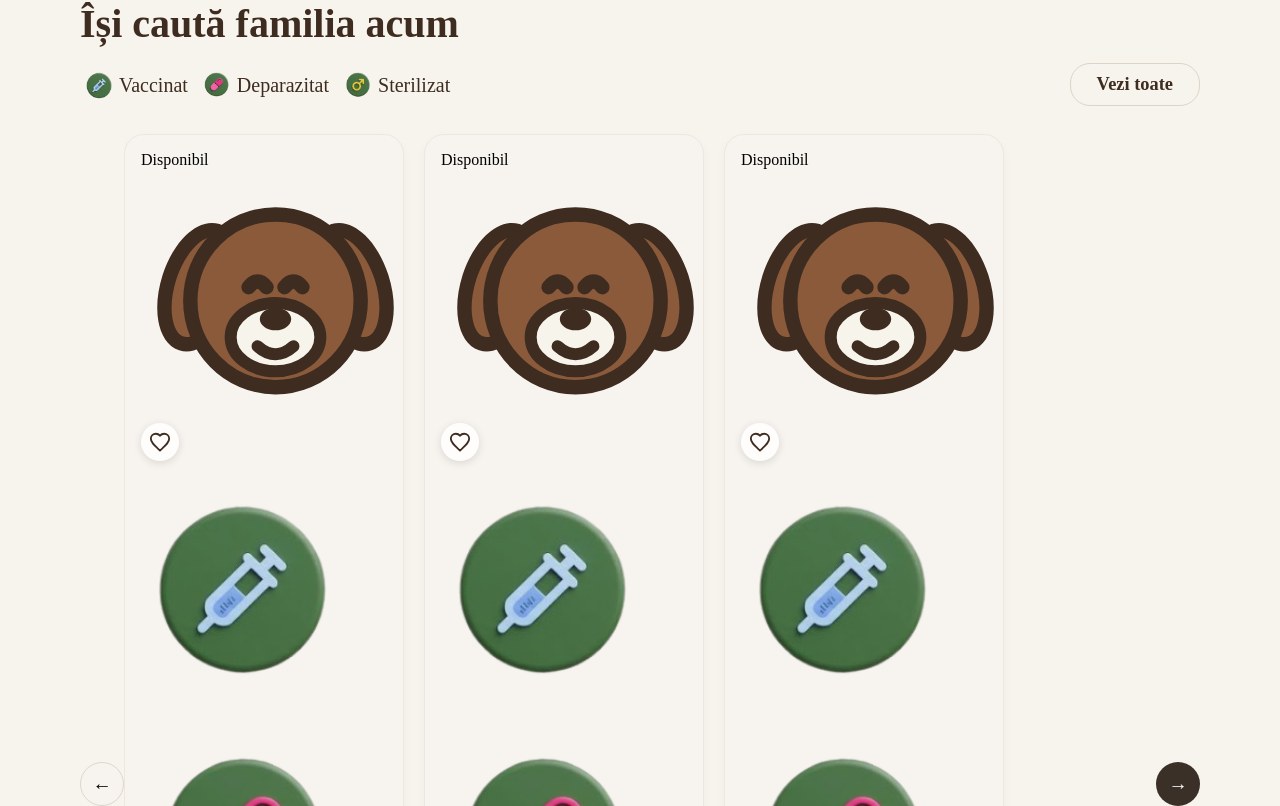
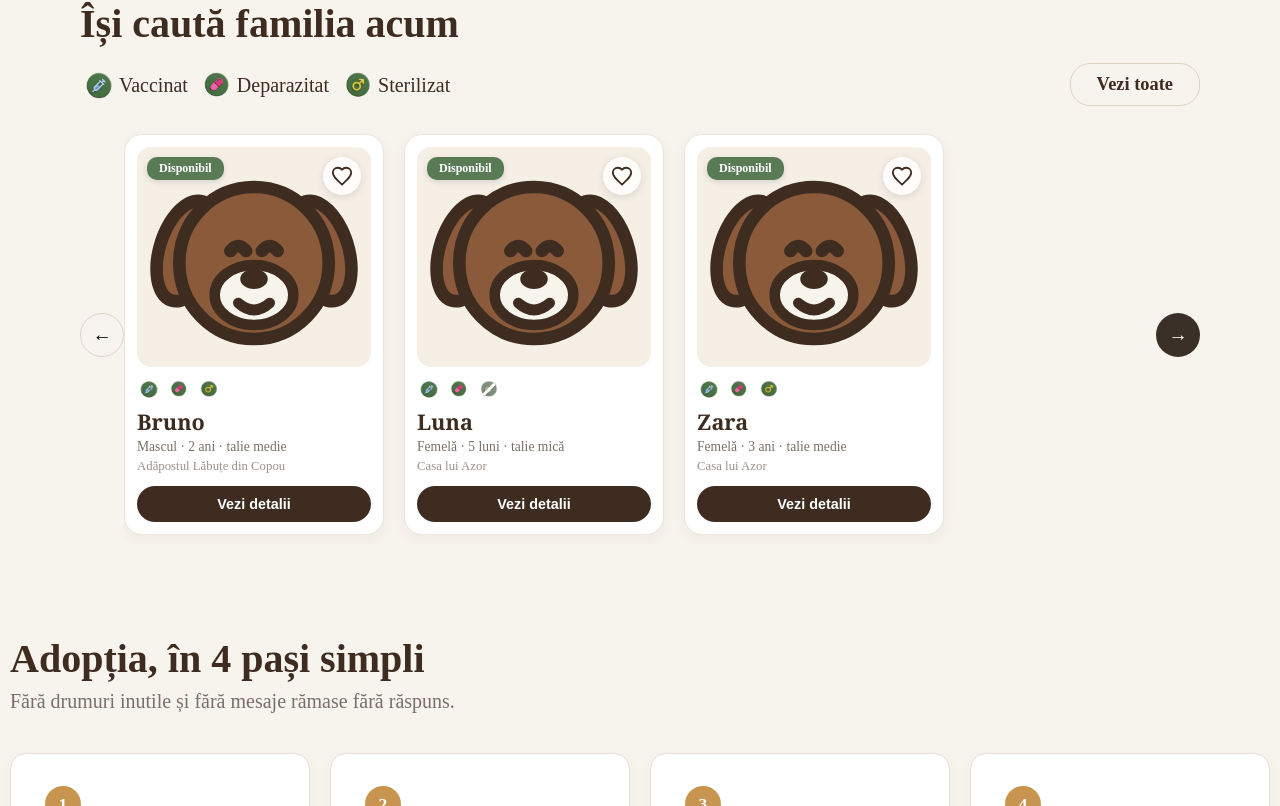
Before and after one commit to Fur-Ever-Home/FurEverHome-FE, a React (Vite) app: page / in a window 1280 px wide. Shown: the part 794-1600 px from the top of the page. Built offline with nearby package versions, Linux system fonts and the light colour scheme; no server answers.

Commit message:
Sper sa mearga si imi cer scuze pentru deranj

```diff
--- a/src/components/AnimalCard.css
+++ b/src/components/AnimalCard.css
@@ -1,74 +1,180 @@
 .animal-card {
   position: relative;
-  background-color: #f7f4ef;
-  border-radius: 20px;
-  padding: 16px;
-  width: 280px;
-  flex: 0 0 280px;
+  background-color: #ffffff;
+  border-radius: 18px;
+  overflow: hidden;
   display: flex;
   flex-direction: column;
-  box-shadow: 0 4px 12px rgba(0, 0, 0, 0.03);
-  border: 1px solid #ede7df;
+  box-shadow: 0 4px 14px rgba(63, 44, 32, 0.05);
+  border: 1px solid #ebe5dc;
   box-sizing: border-box;
-  overflow: hidden;
+  width: 100%;
+  padding: 12px;
+  transition: transform 0.2s ease, box-shadow 0.2s ease;
 }
 
-/* Antetul cardului este poziționat absolut peste imagine */
+.animal-card:hover {
+  transform: translateY(-4px);
+  box-shadow: 0 8px 24px rgba(63, 44, 32, 0.1);
+}
+
+.animal-card.distance-card-style,
+.animal-card.card-distance-mode {
+  border-color: #dfd5c6;
+}
+
+/* Antetul cardului poziționat absolut peste imagine */
 .card-top {
   position: absolute;
-  top: 24px;
-  left: 24px;
-  right: 24px;
+  top: 10px;
+  left: 10px;
+  right: 10px;
   display: flex;
   justify-content: space-between;
   align-items: center;
-  z-index: 30;
+  z-index: 10;
   pointer-events: auto;
 }
 
-.status-badge {
+.status-badge,
+.status-badge-card {
+  position: absolute;
+  top: 10px;
+  left: 10px;
   background-color: #587b56;
-  color: white;
+  color: #ffffff;
   padding: 4px 12px;
-  border-radius: 12px;
+  border-radius: 10px;
   font-size: 0.75rem;
-  font-weight: 500;
+  font-weight: 600;
+  z-index: 10;
+  box-shadow: 0 2px 6px rgba(0, 0, 0, 0.12);
 }
 
 .status-badge.senior-badge {
   background-color: #c89551;
 }
 
+.card-fav-btn {
+  position: absolute;
+  top: 10px;
+  right: 10px;
+  z-index: 10;
+}
+
 .favorite-btn {
   position: relative;
-  z-index: 40 !important;
+  z-index: 10 !important;
   pointer-events: auto !important;
   cursor: pointer !important;
 }
 
+/* Container imagine */
+.card-image-wrapper,
 .card-image-container {
   position: relative;
-  z-index: 1;
-  height: 250px;
+  width: 100%;
+  height: 220px;
+  background-color: #f5efe6;
   display: flex;
   align-items: center;
   justify-content: center;
-  margin-bottom: 10px;
+  border-radius: 14px;
   overflow: hidden;
-  border-radius: 12px;
+  flex-shrink: 0;
 }
 
+.animal-card-img,
 .animal-real-image {
   width: 100%;
   height: 100%;
   object-fit: cover;
-  border-radius: 12px;
+  object-position: center;
+  display: block;
+  border-radius: 14px;
 }
 
 .placeholder-avatar {
   font-size: 4rem;
 }
 
+/* Iconițele de sănătate situate sub imagine */
+.card-health-badges,
+.card-health-overlay {
+  position: static;
+  display: flex !important;
+  align-items: center !important;
+  gap: 6px !important;
+  margin-top: 10px !important;
+  margin-bottom: 8px !important;
+  z-index: 5;
+}
+
+.card-health-badges .health-badge-circle,
+.card-health-badges .legend-badge,
+.card-health-overlay .health-badge-circle,
+.card-health-overlay .legend-badge {
+  position: relative !important;
+  width: 24px !important;
+  height: 24px !important;
+  background-color: transparent !important;
+  background: transparent !important;
+  border: none !important;
+  padding: 0 !important;
+  box-shadow: none !important;
+  margin-right: 0 !important;
+  display: inline-flex !important;
+  align-items: center !important;
+  justify-content: center !important;
+}
+
+.card-health-badges .health-badge-circle:last-child,
+.card-health-badges .legend-badge:last-child,
+.card-health-overlay .health-badge-circle:last-child,
+.card-health-overlay .legend-badge:last-child {
+  margin-right: 0 !important;
+}
+
+.card-health-badges .health-badge-circle img,
+.card-health-badges .legend-badge img,
+.card-health-overlay .health-badge-circle img,
+.card-health-overlay .legend-badge img {
+  width: 24px !important;
+  height: 24px !important;
+  max-width: 24px !important;
+  max-height: 24px !important;
+  object-fit: contain !important;
+  display: block !important;
+  border-radius: 50% !important;
+}
+
+.card-health-badges .health-badge-circle.inactive img,
+.card-health-badges .legend-badge.inactive img,
+.card-health-overlay .health-badge-circle.inactive img,
+.card-health-overlay .legend-badge.inactive img {
+  opacity: 0.75 !important;
+  filter: grayscale(50%) !important;
+}
+
+.card-health-badges .health-badge-circle.inactive::after,
+.card-health-badges .legend-badge.inactive::after,
+.card-health-overlay .health-badge-circle.inactive::after,
+.card-health-overlay .legend-badge.inactive::after {
+  content: "" !important;
+  position: absolute !important;
+  top: 50% !important;
+  left: 50% !important;
+  width: 16px !important;
+  height: 2.5px !important;
+  background-color: #ffffff !important;
+  border-radius: 2px !important;
+  transform: translate(-50%, -50%) rotate(-45deg) !important;
+  pointer-events: none !important;
+  z-index: 12 !important;
+  box-shadow: 0 0 2px rgba(0, 0, 0, 0.4) !important;
+}
+
+/* Rând iconițe medicale backward-compatible */
 .medical-icons-row {
   display: flex;
   gap: 8px;
@@ -91,49 +197,64 @@
   color: white;
 }
 
+/* Conținut card */
 .card-content {
+  padding: 0;
   display: flex;
   flex-direction: column;
-  gap: 4px;
+  flex-grow: 1;
+  background-color: transparent;
 }
 
+.card-title,
 .animal-name {
   font-family: 'Libertinus Sans', 'Georgia', serif !important;
-  font-size: 1.5rem !important; /* Folosim !important ca să forțăm mărimea */
+  font-size: 1.35rem !important;
   font-weight: 700 !important;
   color: #3F2C20;
-  margin: 0 0 2px 0;
+  margin: 0 0 4px 0;
   line-height: 1.2;
 }
 
+.card-subtitle,
 .animal-info {
   font-size: 0.85rem;
   color: #7a6f65;
-  margin: 0;
+  margin: 0 0 4px 0;
 }
 
+.card-location,
 .animal-shelter {
   font-size: 0.8rem;
   color: #9c9187;
   margin: 0 0 12px 0;
 }
 
+/* Buton detalii card */
+.btn-card-details,
 .btn-details {
+  width: 100%;
   background-color: #3F2C20;
-  color: white;
+  color: #ffffff;
   border: none;
   border-radius: 20px;
-  padding: 10px;
-  font-weight: 500;
+  padding: 10px 14px;
+  font-size: 0.9rem;
+  font-weight: 600;
   cursor: pointer;
-  transition: background-color 0.2s;
+  transition: background-color 0.2s ease, transform 0.1s ease;
+  margin-top: auto;
+  box-sizing: border-box;
+  text-align: center;
 }
 
+.btn-card-details:hover,
 .btn-details:hover {
   background-color: #2b1f16;
+  transform: translateY(-1px);
 }
 
-/* Stiluri specifice pentru Adopția la Distanță */
+/* Adopție la distanță */
 .distance-card-body {
   display: flex;
   flex-direction: column;
@@ -152,12 +273,15 @@
   border-radius: 10px;
 }
 
+.distance-progress-container,
 .funding-bar-container {
   display: flex;
   flex-direction: column;
   gap: 4px;
+  margin-bottom: 12px;
 }
 
+.progress-bar-bg,
 .funding-bar-track {
   width: 100%;
   height: 6px;
@@ -166,6 +290,7 @@
   overflow: hidden;
 }
 
+.progress-bar-fill,
 .funding-bar-fill {
   height: 100%;
   background-color: #587b56;
@@ -173,8 +298,9 @@
   transition: width 0.3s ease;
 }
 
+.progress-text,
 .funding-text {
-  font-size: 0.73rem;
+  font-size: 0.75rem;
   color: #7a6f65;
 }
 
@@ -199,57 +325,3 @@
   background-color: #b38240;
   transform: translateY(-1px);
 }
-
-
-
-
-
-/* ADAPTARE PENTRU TELEFON / ECRANE MICI */
-@media screen and (max-width: 768px) {
-  .modal-backdrop {
-    padding: 10px;
-    align-items: flex-end;
-  }
-
-  .modal-content {
-    width: 100%;
-    max-height: 92vh;
-    padding: 20px 15px;
-    border-radius: 20px 20px 0 0;
-  }
-
-  .modal-body-grid {
-    display: flex;
-    flex-direction: column;
-    gap: 20px;
-  }
-
-  .details-columns-container {
-    display: flex;
-    flex-direction: column;
-    gap: 15px;
-    border-top: none;
-    border-bottom: none;
-    padding: 0;
-  }
-
-  .details-group {
-    background-color: #f7f4ef;
-    border: 1px solid #f7f4ef;
-    border-radius: 16px;
-    padding: 15px;
-    box-shadow: 0 2px 8px rgba(0, 0, 0, 0.02);
-  }
-
-  .main-image-container {
-    height: 260px;
-  }
-
-  .modal-actions-container {
-    position: sticky;
-    bottom: 0;
-    background: #f7f4ef;
-    padding-bottom: 10px;
-    margin-top: 15px;
-  }
-}
--- a/src/components/AnimalCard.tsx
+++ b/src/components/AnimalCard.tsx
@@ -106,24 +106,24 @@ export const AnimalCard: React.FC<AnimalCardProps> = ({ animal, isDistanceMode =
         <div className="card-fav-btn">
           <FavoriteBtn animal={animal} isLoggedIn={isLoggedIn} />
         </div>
+      </div>
 
-        {/* Iconițele de pe card - identice cu cele din legendă */}
+      <div className="card-content">
+        {/* Iconițele de sănătate poziționate sub imagine, ca în design */}
         {!isDistanceMode && (
-          <div className="card-health-overlay">
-            <span className={`legend-badge ${animal.vaccinated !== false ? 'active' : 'inactive'}`} title={t.vaccinated || 'Vaccinat'}>
+          <div className="card-health-badges">
+            <span className={`health-badge-circle ${animal.vaccinated !== false ? 'active' : 'inactive'}`} title={t.vaccinated || 'Vaccinat'}>
               <img src={vaccineIcon} alt={t.vaccinated || 'Vaccinat'} />
             </span>
-            <span className={`legend-badge ${animal.dewormed !== false ? 'active' : 'inactive'}`} title={t.dewormed || 'Deparazitat'}>
+            <span className={`health-badge-circle ${animal.dewormed !== false ? 'active' : 'inactive'}`} title={t.dewormed || 'Deparazitat'}>
               <img src={dewormIcon} alt={t.dewormed || 'Deparazitat'} />
             </span>
-            <span className={`legend-badge ${animal.sterilized !== false ? 'active' : 'inactive'}`} title={t.sterilized || 'Sterilizat'}>
+            <span className={`health-badge-circle ${animal.sterilized !== false ? 'active' : 'inactive'}`} title={t.sterilized || 'Sterilizat'}>
               <img src={sterileIcon} alt={t.sterilized || 'Sterilizat'} />
             </span>
           </div>
         )}
-      </div>
 
-      <div className="card-content">
         <h3 className="card-title">{animal.name}</h3>
         <p className="card-subtitle">
           {translateGender(genderValue)} · {translateAge(animal.age)} · {translateSize(animal.size)}
--- a/src/components/FavoriteBtn.tsx
+++ b/src/components/FavoriteBtn.tsx
@@ -1,5 +1,6 @@
 import React, { useState } from 'react';
 import FavoriteAuthModal from './FavoriteAuthModal';
+import { API_BASE_URL } from '../config';
 import './FavoriteBtn.css';
 
 interface Animal {
@@ -33,7 +34,7 @@ export const FavoriteBtn: React.FC<FavoriteBtnProps> = ({ animal, isLoggedIn })
 
     try {
       if (animal.id) {
-        await fetch(`http://localhost:8080/api/favorites/${animal.id}`, {
+        await fetch(`${API_BASE_URL}/api/favorites/${animal.id}`, {
           method: nextFavoriteState ? 'POST' : 'DELETE',
           headers: {
             'Content-Type': 'application/json',
--- /dev/null
+++ b/src/config.ts
@@ -0,0 +1 @@
+export const API_BASE_URL = import.meta.env.VITE_API_URL || 'https://fureverhome-be-1.onrender.com';
--- a/src/pages/Home.css
+++ b/src/pages/Home.css
@@ -324,11 +324,14 @@ html, body {
   flex-shrink: 0 !important;
 }
 
-/* 4. Dacă te refereai și la pozele animalelor din carduri să fie mai mari și mai apropiate: */
-.carousel-section .animal-card img,
-.carousel-section [class*="card"] img:not(.legend-item img) {
-  height: 250px !important; /* Mărește pozele cățeilor/pisicilor pe verticală */
+/* 4. Pozele animalelor din carusel */
+.carousel-section .animal-card .animal-card-img,
+.carousel-section .animal-card .animal-real-image,
+.carousel-section [class*="card"] .animal-card-img {
+  width: 100% !important;
+  height: 100% !important;
   object-fit: cover !important;
+  border-radius: 14px !important;
 }
 
 
@@ -633,6 +636,22 @@ html, body {
   justify-content: space-between !important;
   width: 100% !important;
   position: relative;
+}
+
+.carousel-card-item {
+  flex: 0 0 260px;
+  min-width: 260px;
+  max-width: 260px;
+  cursor: pointer;
+  box-sizing: border-box;
+}
+
+@media (max-width: 640px) {
+  .carousel-card-item {
+    flex: 0 0 230px;
+    min-width: 230px;
+    max-width: 230px;
+  }
 }
 
 .carousel-cards-track {
--- a/src/pages/Home.tsx
+++ b/src/pages/Home.tsx
@@ -21,6 +21,7 @@ import shieldIcon from '../assets/shield.png';
 // Importăm hook-ul de limbă și dicționarul creat de noi
 import { useLanguage } from '../useLanguage';
 import { translations } from '../translations';
+import { API_BASE_URL } from '../config';
 
 interface Animal {
   id: number;
@@ -63,11 +64,7 @@ export default function Home() {
   const t = translations[lang as keyof typeof translations] || translations.ro;
 
   useEffect(() => {
-  const BASE_URL = window.location.hostname === 'localhost'
-  ? 'http://localhost:8080'
-  : 'https://fureverhome-be-1.onrender.com';
-
-let url = `${BASE_URL}/api/animals`;
+    let url = `${API_BASE_URL}/api/animals`;
     if (selectedSpecies) {
       url += `?species=${encodeURIComponent(selectedSpecies)}`;
     }
@@ -96,7 +93,7 @@ let url = `${BASE_URL}/api/animals`;
 
   const handleScroll = (direction: 'left' | 'right') => {
     if (carouselRef.current) {
-      const scrollAmount = 320;
+      const scrollAmount = 280;
       carouselRef.current.scrollBy({
         left: direction === 'left' ? -scrollAmount : scrollAmount,
         behavior: 'smooth',
@@ -220,7 +217,12 @@ let url = `${BASE_URL}/api/animals`;
                   };
 
                   return (
-                    <div key={animal.id} onClick={() => setSelectedAnimal(animalDataForModal)} style={{ cursor: 'pointer' }}>
+                    <div
+                      key={animal.id}
+                      className="carousel-card-item"
+                      onClick={() => setSelectedAnimal(animalDataForModal)}
+                      style={{ cursor: 'pointer' }}
+                    >
                       <AnimalCard
                         animal={{
                           ...animal,
```
Also changed, not shown: src/pages/Catalog.tsx (+12 -2 lines), package.json (line endings or trailing spaces), 1 other file (tests, documents, lock files or other folders).
